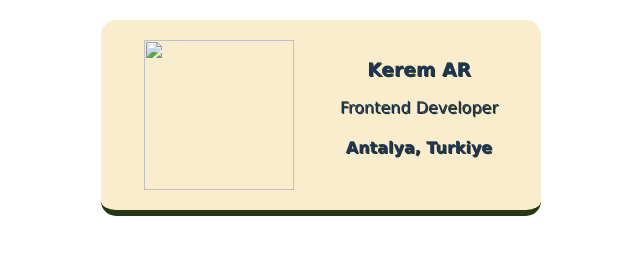
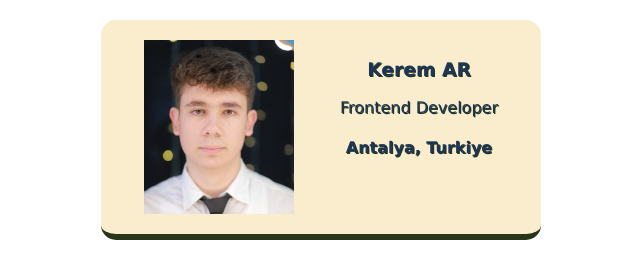
Before and after one commit to KeremAR/business-card, a plain HTML site: page index.html in a window 1280 px wide. Shown: the whole page, without its empty margins (319-959 px from the left). Drawn offline with nearby package versions, Linux system fonts and the light colour scheme.

Commit message:
Update index.html

```diff
--- a/index.html
+++ b/index.html
@@ -4,7 +4,7 @@
     </head>
     <body>
         <div class="card">
-            <img class="avatar" src="images/EMRT1482.jpg">
+            <img class="avatar" src="EMRT1482.jpg">
             <div >
                 <h3>Kerem AR</h3>
                 <p>Frontend Developer</p>
```
